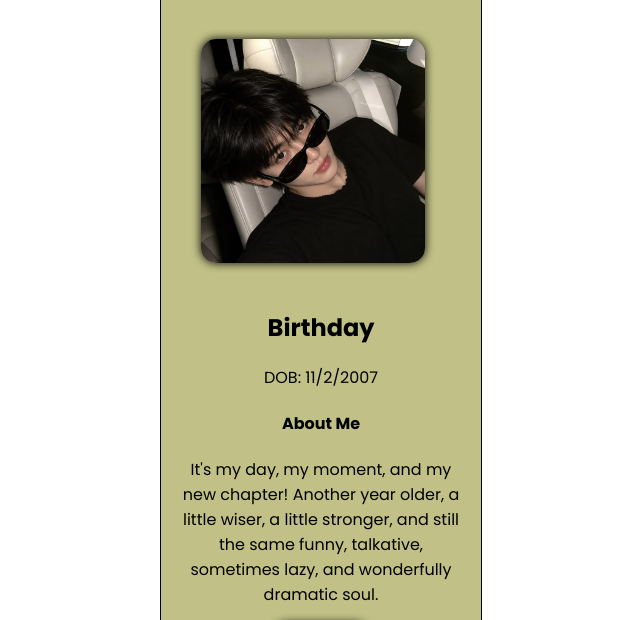
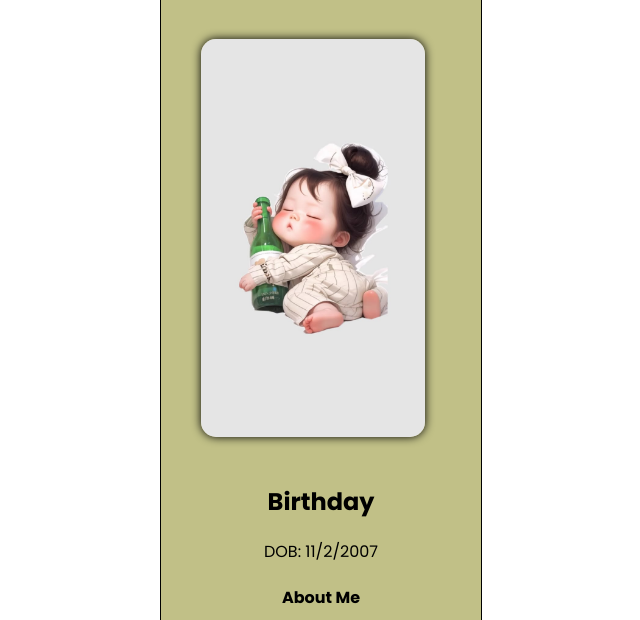
Before and after one commit to neermala997-maker/Birthday-Event, a plain HTML site: page index.html in a window 1280 px wide. Shown: the part 103-723 px from the top of the page, without its empty margins (319-959 px from the left). Drawn offline with Linux system fonts and the light colour scheme.

Commit message:
birthday commit

```diff
--- a/index.html
+++ b/index.html
@@ -11,7 +11,7 @@
 <h1>Online Poster</h1>
 
 <div class="box">
-    <img src="/img/Couple Haesoo.jfif" alt="">
+    <img src="/img/download (16) - Copy.jfif" alt="">
 </div>
 
 <h2>Birthday</h2>
```
Also changed, not shown: img/download (16) - Copy.jfif (added).
